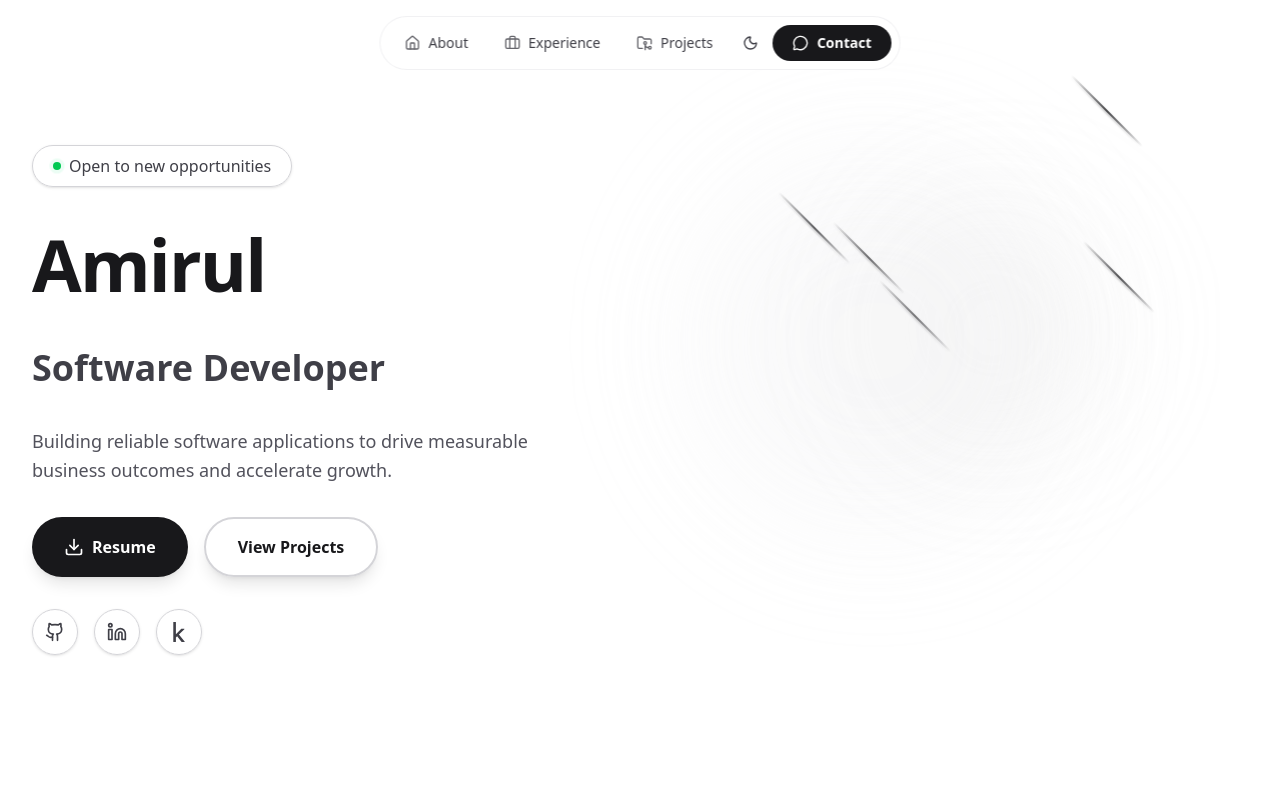
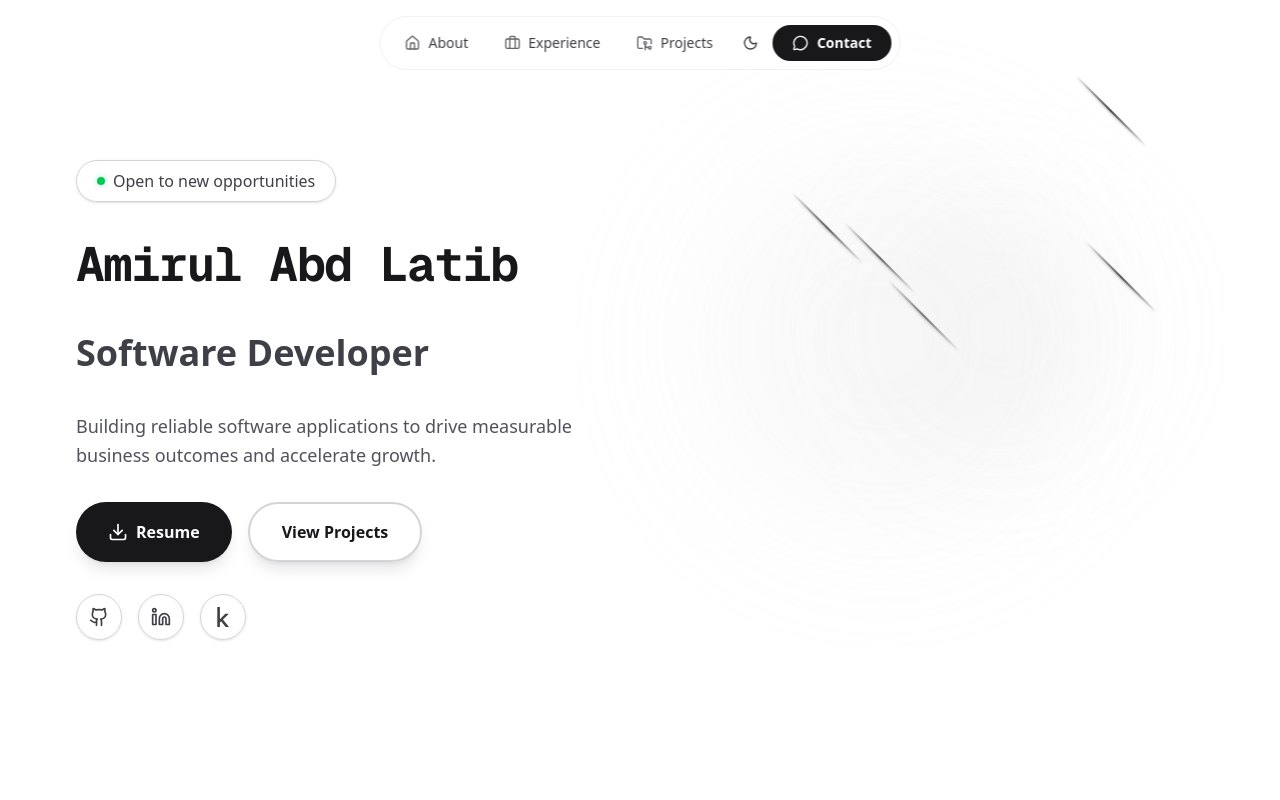
Before and after one commit to amirulabdlatib/portfolio, a Next.js app: page / in a window 1280 px wide. Shown: the top 800 px of the page. Built offline with nearby package versions, Linux system fonts and the light colour scheme.

Commit message:
Update name styling

```diff
--- a/src/components/About.jsx
+++ b/src/components/About.jsx
@@ -4,7 +4,7 @@ import { Download, Github, Linkedin } from "lucide-react";
 
 export default function About() {
     return (
-        <section id="about" className="relative flex min-h-screen items-center overflow-hidden bg-white dark:bg-zinc-950">
+        <section id="about" className="relative flex min-h-screen items-center overflow-hidden bg-white dark:bg-zinc-950 md:ml-11">
             {/* Meteor Animation Container - Behind on mobile, beside on desktop */}
             <div className="absolute inset-0 -z-10 md:left-1/2 md:right-0 md:z-0">
                 {/* Meteors */}
@@ -33,7 +33,7 @@ export default function About() {
                             </span>
                         </div>
 
-                        <h1 className="animate-fade-in-up text-4xl font-bold leading-tight tracking-tight text-zinc-900 delay-100 sm:text-5xl md:text-6xl lg:text-7xl dark:text-white">Amirul</h1>
+                        <h1 className="animate-fade-in-up text-4xl font-bold leading-tight tracking-tight text-zinc-900 delay-100 sm:text-5xl md:text-6xl lg:text-5xl dark:text-white font-mono">Amirul Abd Latib</h1>
 
                         <div className="animate-fade-in-up delay-200">
                             <div className="overflow-hidden">
```
